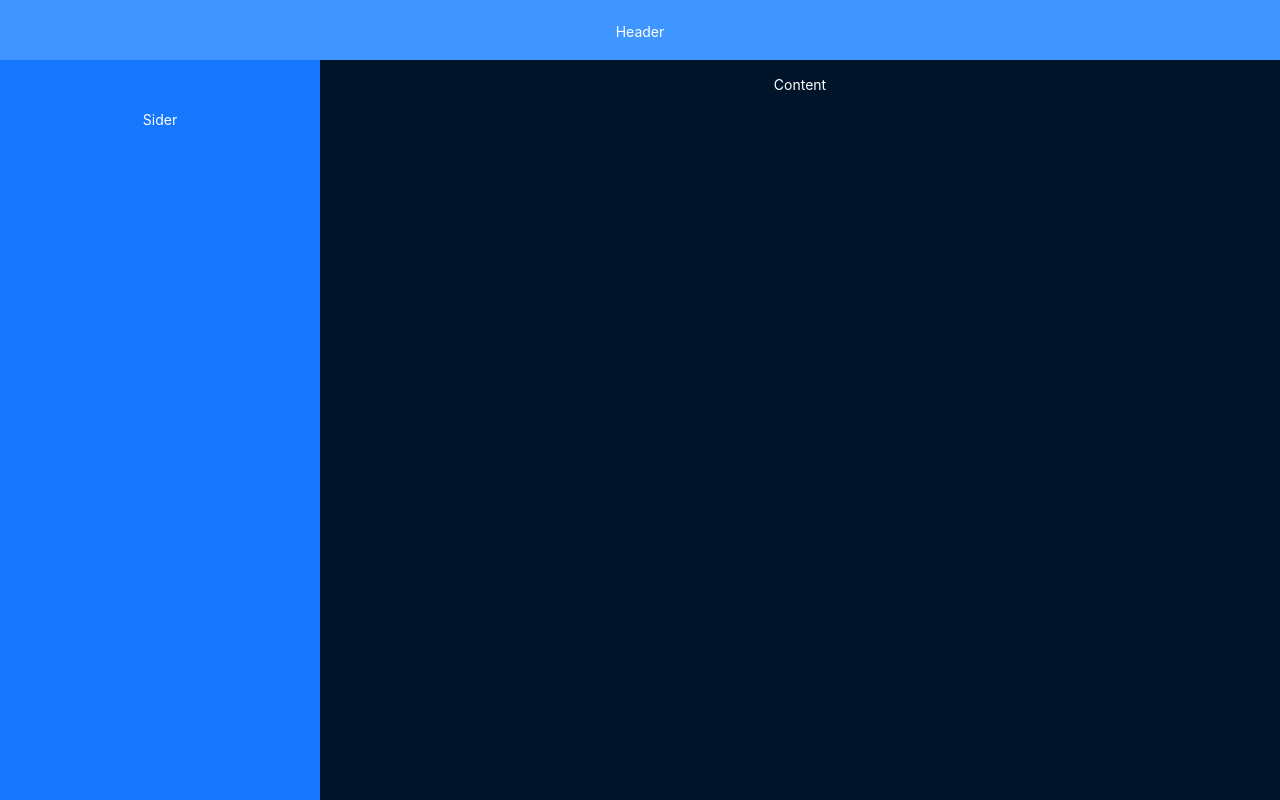
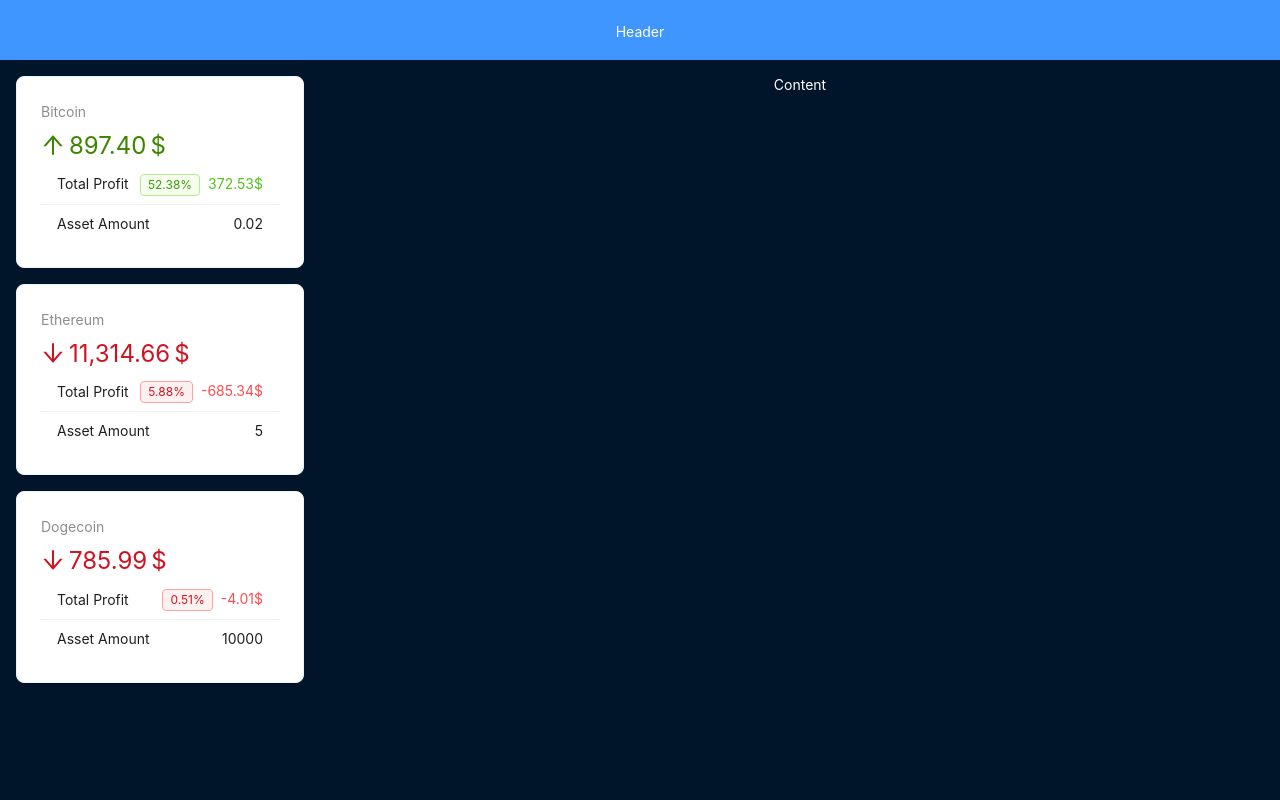
Before and after one commit to PerpetuumG/minin_react-crypto_app, a React (Vite) app: page / in a window 1280 px wide. Built offline with nearby package versions, Linux system fonts and the light colour scheme.

Commit message:
add Sider

```diff
--- a/package.json
+++ b/package.json
@@ -10,6 +10,7 @@
     "preview": "vite preview"
   },
   "dependencies": {
+    "@ant-design/icons": "^5.3.0",
     "antd": "^5.14.0",
     "react": "^18.2.0",
     "react-dom": "^18.2.0"
--- /dev/null
+++ b/src/api.js
@@ -0,0 +1,17 @@
+import { cryptoData, cryptoAssets } from './data.js';
+
+export const fakeFetchCrypto = () => {
+  return new Promise(resolve => {
+    setTimeout(() => {
+      resolve(cryptoData);
+    }, 1);
+  });
+};
+
+export const fetchAssets = () => {
+  return new Promise(resolve => {
+    setTimeout(() => {
+      resolve(cryptoAssets);
+    }, 1);
+  });
+};
--- a/src/components/layout/AppSider.jsx
+++ b/src/components/layout/AppSider.jsx
@@ -1,16 +1,89 @@
-import { Layout } from 'antd';
+import { Card, Layout, List, Statistic, Spin, Typography, Tag } from 'antd';
+import { ArrowDownOutlined, ArrowUpOutlined } from '@ant-design/icons';
+import { useEffect, useState } from 'react';
+import { fakeFetchCrypto, fetchAssets } from '../../api.js';
+import { capitalize, percentDifference } from '../../utils.js';
 
 const siderStyle = {
-  textAlign: 'center',
-  lineHeight: '120px',
-  color: '#fff',
-  backgroundColor: '#1677ff',
+  padding: '1rem',
 };
 
 const AppSider = () => {
+  const [loading, setLoading] = useState(false);
+  const [crypto, setCrypto] = useState([]);
+  const [assets, setAssets] = useState([]);
+
+  useEffect(() => {
+    const preload = async () => {
+      setLoading(true);
+
+      const { result } = await fakeFetchCrypto();
+      const assets = await fetchAssets();
+
+      setAssets(
+        assets.map(asset => {
+          const coin = result.find(c => c.id === asset.id);
+
+          return {
+            grow: asset.price < coin.price,
+            growPercent: percentDifference(asset.price, coin.price),
+            totalAmount: asset.amount * coin.price,
+            totalProfit: asset.amount * coin.price - asset.amount * asset.price,
+            ...asset,
+          };
+        }),
+      );
+      setCrypto(result);
+
+      setLoading(false);
+    };
+
+    preload();
+  }, []);
+
+  if (loading) {
+    return <Spin fullscreen />;
+  }
+
   return (
     <Layout.Sider width='25%' style={siderStyle}>
-      Sider
+      {assets.map(asset => (
+        <Card key={asset.id} style={{ marginBottom: '1rem' }}>
+          <Statistic
+            title={capitalize(asset.id)}
+            value={asset.totalAmount}
+            precision={2}
+            valueStyle={{ color: asset.grow ? '#3f8600' : '#cf1322' }}
+            prefix={asset.grow ? <ArrowUpOutlined /> : <ArrowDownOutlined />}
+            suffix='$'
+          />
+
+          <List
+            size={'small'}
+            dataSource={[
+              { title: 'Total Profit', value: asset.totalProfit, withTag: true },
+              { title: 'Asset Amount', value: asset.amount, isPlain: true },
+              // { title: 'Difference', value: asset.growPercent },
+            ]}
+            renderItem={item => (
+              <List.Item>
+                <span>{item.title}</span>
+                <span>
+                  {item.withTag && (
+                    <Tag color={asset.grow ? 'green' : 'red'}>{asset.growPercent}%</Tag>
+                  )}
+                  {item.isPlain && item.value}
+                  {!item.isPlain && (
+                    <Typography.Text type={asset.grow ? 'success' : 'danger'}>
+                      {item.value.toFixed(2)}$
+                    </Typography.Text>
+                  )}
+                </span>
+              </List.Item>
+            )}
+          />
+        </Card>
+      ))}
     </Layout.Sider>
   );
 };
--- a/src/data.js
+++ b/src/data.js
@@ -499,9 +499,7 @@
       twitterUrl: 'https://twitter.com/dfinity',
       contractAddress: 'ryjl3-tyaaa-aaaaa-aaaba-cai',
       decimals: 18,
-      explorers: [
-        'https://dashboard.internetcomputer.org/canister/ryjl3-tyaaa-aaaaa-aaaba-cai',
-      ],
+      explorers: ['https://dashboard.internetcomputer.org/canister/ryjl3-tyaaa-aaaaa-aaaba-cai'],
     },
     {
       id: 'shiba-inu',
@@ -607,7 +605,7 @@
     hasPreviousPage: false,
     hasNextPage: true,
   },
-}
+};
 
 export const cryptoAssets = [
   {
@@ -622,4 +620,10 @@
     price: 2400,
     date: new Date(),
   },
-]
+  {
+    id: 'dogecoin',
+    amount: 10000,
+    price: 0.079,
+    date: new Date(),
+  },
+];
--- /dev/null
+++ b/src/utils.js
@@ -0,0 +1,8 @@
+export const capitalize = str => {
+  str = str.toLowerCase();
+  return str.charAt(0).toUpperCase() + str.substr(1);
+};
+
+export const percentDifference = (a, b) => {
+  return +(100 * Math.abs((a - b) / ((a + b) / 2))).toFixed(2);
+};
```
